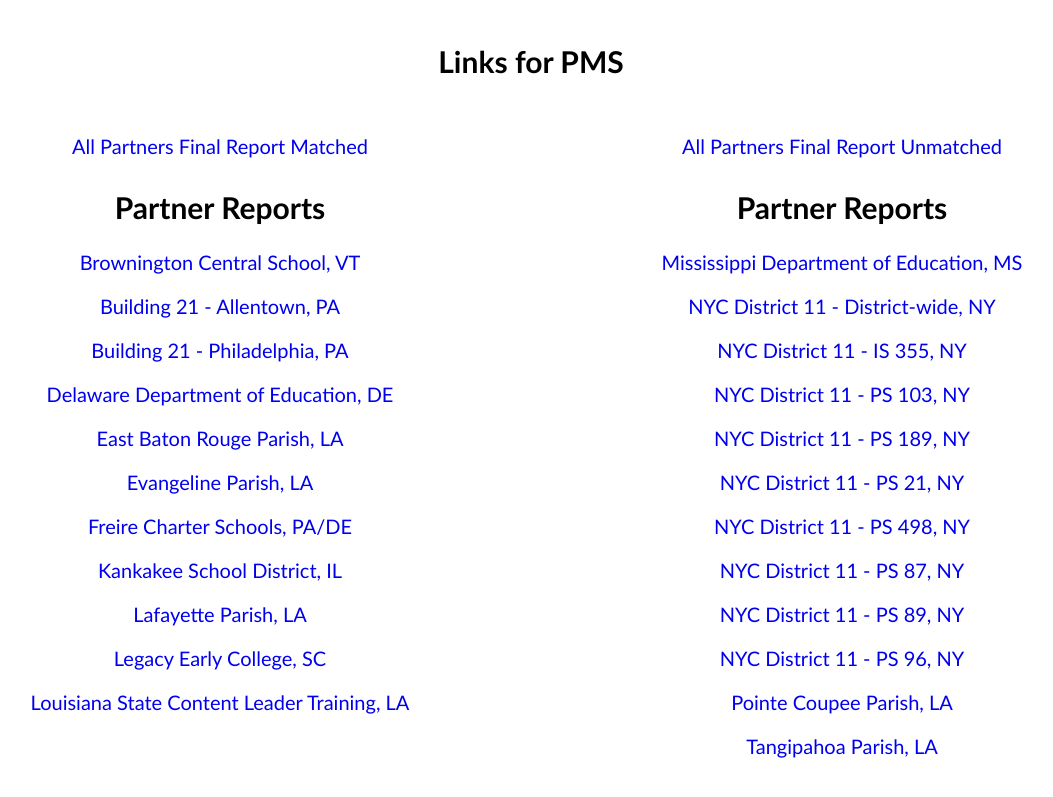
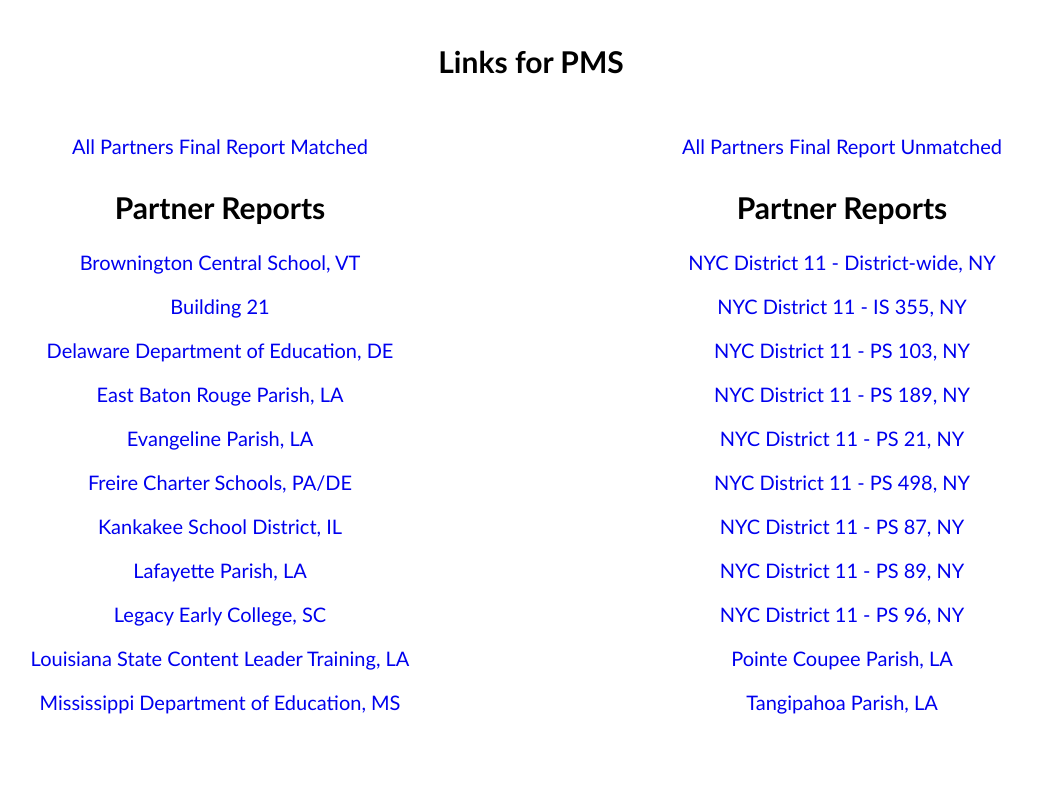
Before and after one commit to dungates/dungates.github.io, a Jekyll site: the page ReportLinks.html, which Jekyll copies as it is, in a window 1280 px wide. Shown: the top 797 px of the page, without its empty margins (109-1162 px from the left). Built offline with Jekyll 4.4.1, drawn with Linux system fonts in a browser that asks for light colours.

Commit message:
link update

```diff
--- a/ReportLinks.html
+++ b/ReportLinks.html
@@ -68,10 +68,10 @@
 <center>
 <div class="row">
   <div class="column">
-    <p><a href="https://duncangates.me/2021Reports/2021 Report_matched.html">All Partners Final Report Matched</a></p>
+    <p><a href="https://duncangates.me/2021Reports/2021 Report_matched_All Partners.html">All Partners Final Report Matched</a></p>
   </div>
   <div class="column">
-    <p><a href="https://duncangates.me/2021Reports/2021 Report_unmatched.html">All Partners Final Report Unmatched</a></p>
+    <p><a href="https://duncangates.me/2021Reports/2021 Report_unmatched_All Partners.html">All Partners Final Report Unmatched</a></p>
   </div>
 </div>
 </center>
@@ -81,8 +81,7 @@
     <center><h2>Partner Reports</h2></center>
     <center>
       <p><a href="https://duncangates.me/2021Reports/2021 Report_unmatched_Brownington Central School, VT.html">Brownington Central School, VT</a></p>
-      <p><a href="https://duncangates.me/2021Reports/2021 Report_unmatched_Building 21 - Allentown, PA.html">Building 21 - Allentown, PA</a></p>
-      <p><a href="https://duncangates.me/2021Reports/2021 Report_unmatched_Building 21 - Philadelphia, PA.html">Building 21 - Philadelphia, PA</a></p>
+      <p><a href="https://duncangates.me/2021Reports/2021 Report_unmatched_Building 21 - Allentown, PA.html">Building 21</a></p>
       <p><a href="https://duncangates.me/2021Reports/2021 Report_unmatched_Delaware Department of Education, DE.html">Delaware Department of Education, DE</a></p>
       <p><a href="https://duncangates.me/2021Reports/2021 Report_unmatched_East Baton Rouge Parish, LA.html">East Baton Rouge Parish, LA</a></p>
       <p><a href="https://duncangates.me/2021Reports/2021 Report_unmatched_Evangeline Parish, LA.html">Evangeline Parish, LA</a></p>
@@ -91,12 +90,12 @@
       <p><a href="https://duncangates.me/2021Reports/2021 Report_unmatched_Lafayette Parish, LA.html">Lafayette Parish, LA</a></p>
       <p><a href="https://duncangates.me/2021Reports/2021 Report_unmatched_Legacy Early College, SC.html">Legacy Early College, SC</a></p>
       <p><a href="https://duncangates.me/2021Reports/2021 Report_unmatched_Louisiana State Content Leader Training, LA.html">Louisiana State Content Leader Training, LA</a></p>
+      <p><a href="https://duncangates.me/2021Reports/2021 Report_unmatched_Mississippi Department of Education, MS.html">Mississippi Department of Education, MS</a></p>
       </center>
   </div>
   <div class="column">
     <center><h2>Partner Reports</h2></center>
     <center>
-      <p><a href="https://duncangates.me/2021Reports/2021 Report_unmatched_Mississippi Department of Education, MS.html">Mississippi Department of Education, MS</a></p>
       <p><a href="https://duncangates.me/2021Reports/2021 Report_unmatched_NYC District 11 - District-wide, NY.html">NYC District 11 - District-wide, NY</a></p>
       <p><a href="https://duncangates.me/2021Reports/2021 Report_unmatched_NYC District 11 - IS 355, NY.html">NYC District 11 - IS 355, NY</a></p>
       <p><a href="https://duncangates.me/2021Reports/2021 Report_unmatched_NYC District 11 - PS 103, NY.html">NYC District 11 - PS 103, NY</a></p>
```
